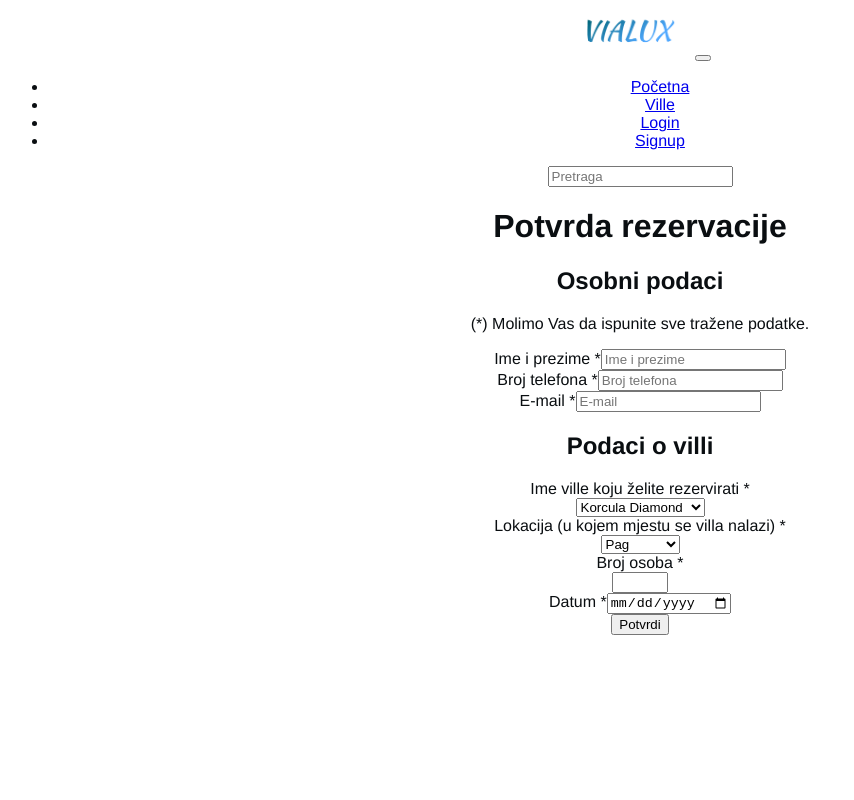
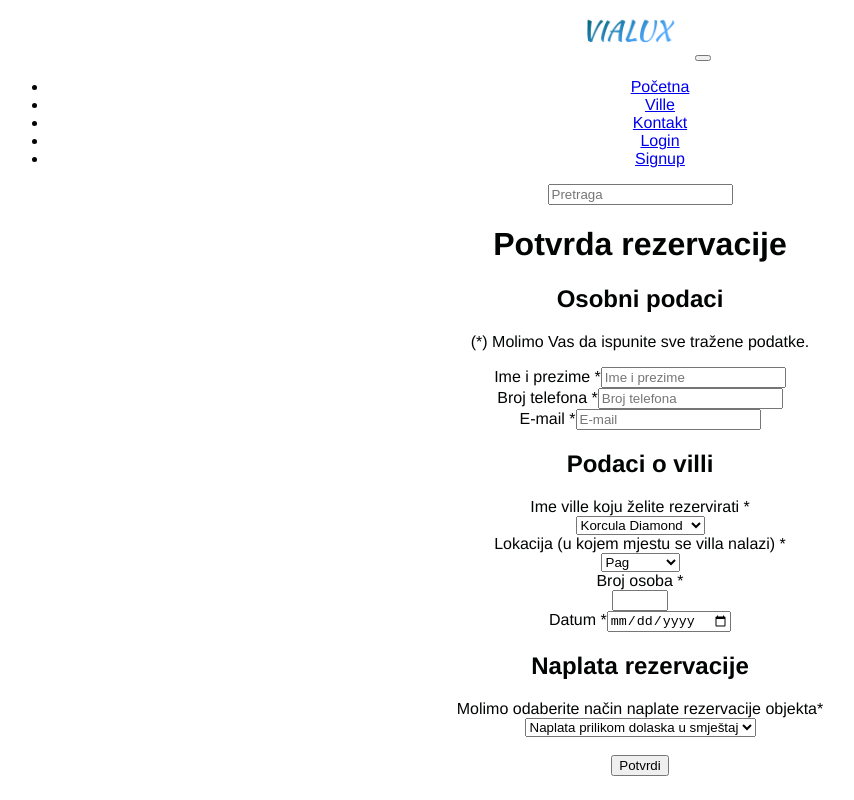
Before and after one commit to lukadrezga/vialux.github.io, a Vue app in the folder vialux/: page /rezervacija in a window 1280 px wide. Shown: the whole page, without its empty margins (0-854 px from the left). Built offline with nearby package versions, Linux system fonts and the light colour scheme; no server answers; the HTML template or start-up script is replaced by a standard one; what vue-croppa would draw is missing.

Commit message:
Sitne promjene

```diff
--- a/vialux/src/App.vue
+++ b/vialux/src/App.vue
@@ -28,10 +28,8 @@
           <li class="nav-item">
             <router-link to="/ville" class="nav-link">Ville</router-link>
           </li>
-          <li v-if="store.currentUser" class="nav-item">
-            <router-link to="/rezervacija" class="nav-link"
-              >Rezervacija</router-link
-            >
+          <li class="nav-item">
+            <router-link to="/kontakt" class="nav-link">Kontakt</router-link>
           </li>
           <li v-if="!store.currentUser" class="nav-item">
             <router-link to="/login" class="nav-link">Login</router-link>
@@ -109,7 +107,7 @@ export default {
   -webkit-font-smoothing: antialiased;
   -moz-osx-font-smoothing: grayscale;
   text-align: center;
-  color: #0a0e11;
+  color: #020303;
 }
 
 #nav {
--- a/vialux/src/router/index.js
+++ b/vialux/src/router/index.js
@@ -18,6 +18,14 @@ const routes = [
     // this generates a separate chunk (about.[hash].js) for this route
     // which is lazy-loaded when the route is visited.
     component: () => import(/* webpackChunkName: "about" */ '../views/Ville.vue')
+  },
+  {
+    path: '/kontakt',
+    name: 'Kontak',
+    // route level code-splitting
+    // this generates a separate chunk (about.[hash].js) for this route
+    // which is lazy-loaded when the route is visited.
+    component: () => import(/* webpackChunkName: "about" */ '../views/Kontakt.vue')
   },
   {
     path: '/rezervacija',
--- /dev/null
+++ b/vialux/src/views/Kontakt.vue
@@ -0,0 +1,13 @@
+<template>
+  <div class="container">
+    <h2>Kontakt</h2>
+    <br />
+    <p>
+      Ovo je mjesto na kojem se mogu naći kontakt informacije o osobama koje su
+      izradile aplikaciju
+    </p>
+    <br />
+    <p style="text_allign: left">Telefon: +385 93 456 1230</p>
+    <p style="text_allign: left">Email: <u> vialux@gmail.com </u></p>
+  </div>
+</template>
--- a/vialux/src/views/Rezervacija.vue
+++ b/vialux/src/views/Rezervacija.vue
@@ -86,6 +86,20 @@
               placeholder="Datum"
             />
             <br />
+            <h2>Naplata rezervacije</h2>
+            <label for="Name"
+              >Molimo odaberite način naplate rezervacije objekta*</label
+            >
+            <br />
+            <select id="naplata" name="naplata">
+              <option value="naplata1">
+                Naplata prilikom dolaska u smještaj
+              </option>
+              <option value="naplata2">Naplata internetom</option>
+              <br />
+            </select>
+            <br />
+            <br />
             <button type="submit" class="btn btn-primary">Potvrdi</button>
           </form>
         </div>
```
